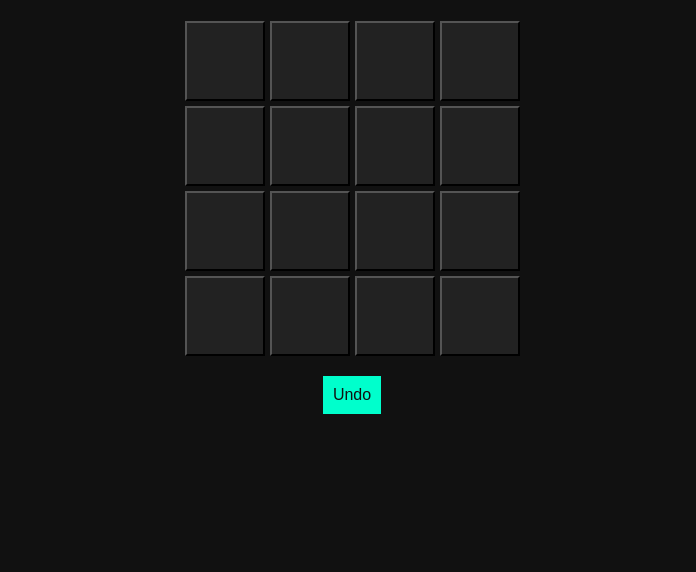
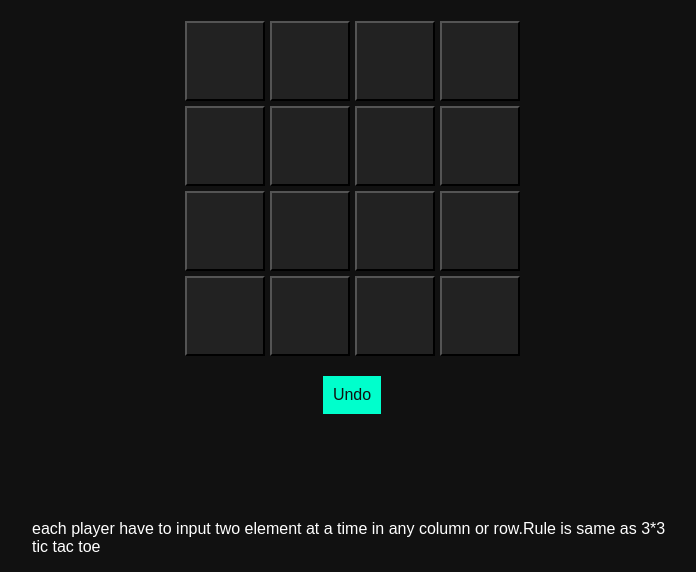
Before and after one commit to tiwariRohan/4-4_ticTacToeGame, a plain HTML site: page index.html in a window 1280 px wide. Shown: the part 228-800 px from the top of the page, without its empty margins (288-984 px from the left). Drawn offline with Linux system fonts and the light colour scheme.

Commit message:
Update index.html

```diff
--- a/index.html
+++ b/index.html
@@ -33,7 +33,8 @@
 
     <button class="undo" onclick="undoMove()">Undo</button>
 </div>
-
+<p style="position: absolute; bottom: 0; left: 50%; transform: translateX(-50%);">each player have to input two element at a time in any column
+    or row.Rule is same as 3*3 tic tac toe</p>
 <script src="script.js"></script>
 </body>
 </html>
```
